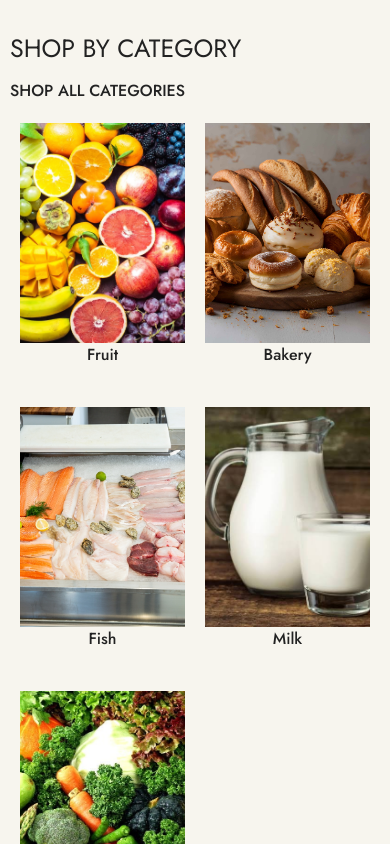
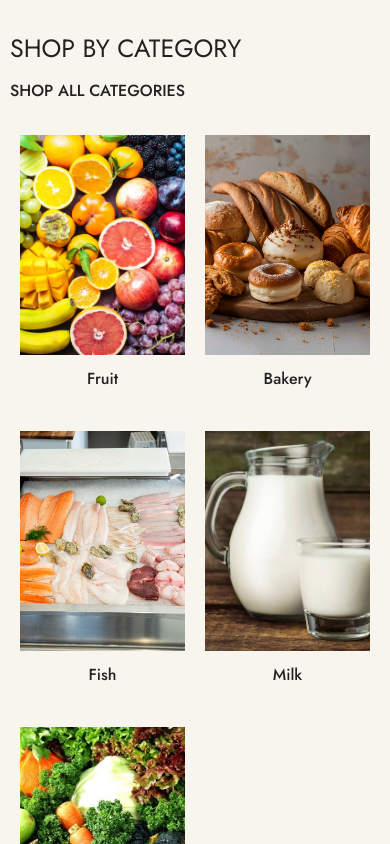
Before and after one commit to ayeshatahsin11/Uomo-E-commerce, a Next.js app: page / in a window 390 px wide. Shown: the part 3940-4784 px from the top of the page. Built offline with nearby package versions, Linux system fonts and the light colour scheme.

Commit message:
category res done

```diff
--- a/src/components/common/CategoryCards.jsx
+++ b/src/components/common/CategoryCards.jsx
@@ -66,7 +66,7 @@ const CategoryCards = () => {
 
   return (
     <Container>
-      <div className="grid grid-cols-2 md:grid-cols-5 gap-5 md:gap-7 md:mt-10 mt-5 text-center">
+      <div className="grid grid-cols-2 md:grid-cols-5 gap-5 md:gap-7 md:mt-10 mt-8 text-center">
         {category?.map((item) => (
           <div key={item.id} className="group">
             <div className="relative w-full md:w-65 h-55 overflow-hidden">
@@ -78,7 +78,7 @@ const CategoryCards = () => {
                 className="object-cover md:object-contain cursor-pointer"
               />
             </div>
-            <h3 className="font-medium text-[16px] text-primary-black md:mt-5">
+            <h3 className="font-medium text-[16px] text-primary-black md:mt-5 mt-3">
               {item.name}
             </h3>
             <h4 className="text-primary-gray text-sm opacity-0 group-hover:opacity-100 duration-200">
```
